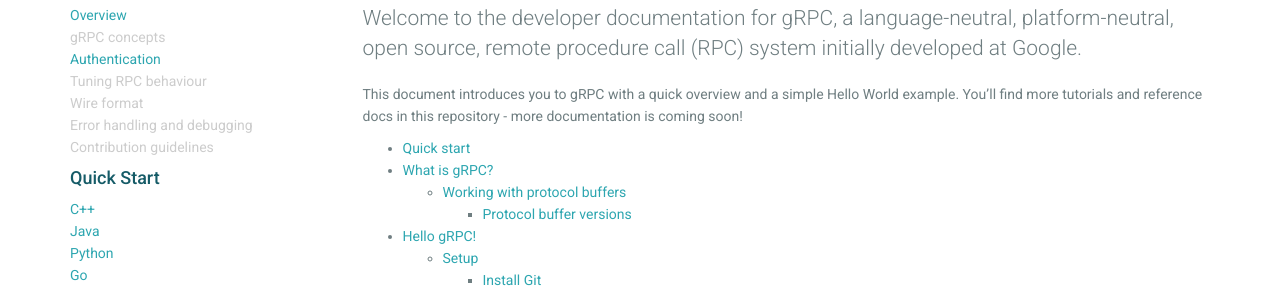
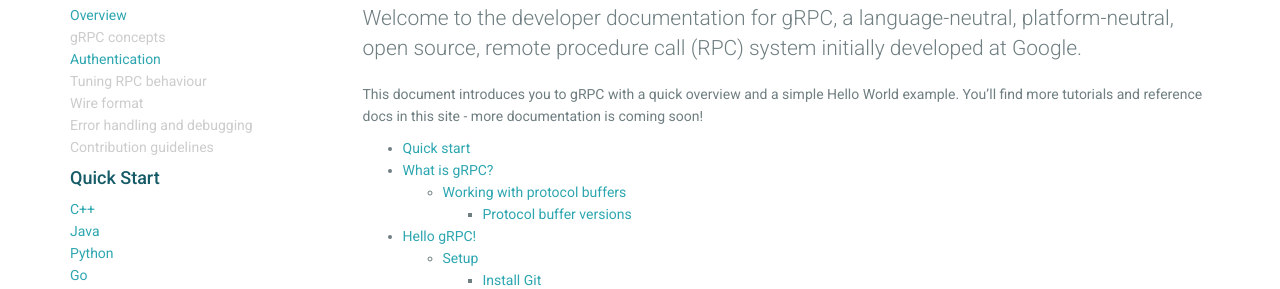
Before and after one commit to grpc/grpc.github.io, a Jekyll site: the page built from docs/index.md, in a window 1280 px wide and 900 px high. Shown: the part 256-545 px from the top of the window. Built offline with Jekyll 4.4.1, drawn with Linux system fonts in a browser that asks for light colours; nearby versions of some CDN libraries; library files that are not in the unit come from our copies; Markdown is read by kramdown in place of the engine named in the settings; some of the changed text lies outside the part shown.

Commit message:
Fixed references to "this repository"

```diff
--- a/docs/index.md
+++ b/docs/index.md
@@ -8,7 +8,7 @@
 <p class="lead">Welcome to the developer documentation for gRPC, a language-neutral, platform-neutral, open source, remote procedure call (RPC) system initially developed at Google.</p>
 
 This document introduces you to gRPC with a quick overview and a simple
-Hello World example. You'll find more tutorials and reference docs in this repository - more documentation is coming soon!
+Hello World example. You'll find more tutorials and reference docs in this site - more documentation is coming soon!
 
 <div id="toc"></div>
 
```
Also changed, not shown: other parts of docs/index.md (+2 -2 lines).
